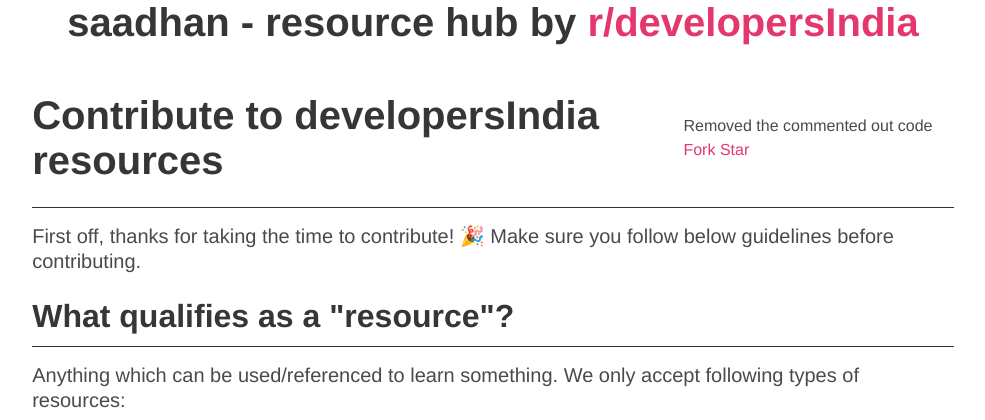
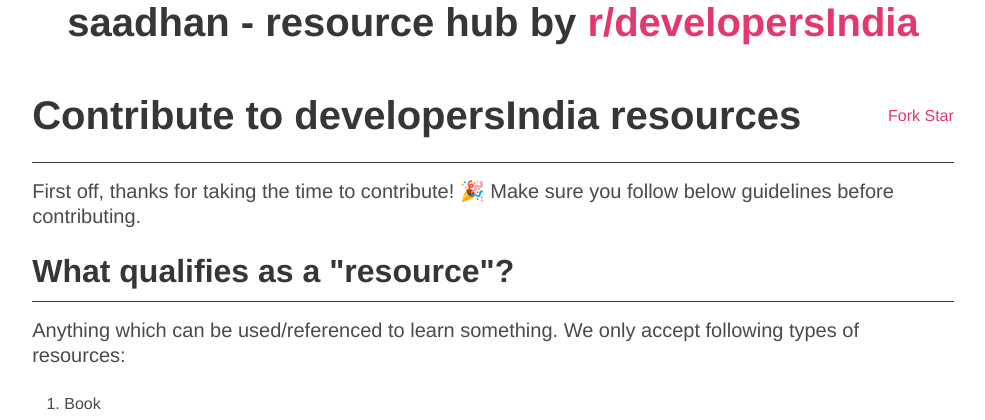
Before and after one commit to developersIndia/saadhan, a Flask app: page /how-to-contribute in a window 1280 px wide. Shown: the part 56-476 px from the top of the page, without its empty margins (147-1132 px from the left). Run offline with Flask 2, Linux system fonts and the light colour scheme; some libraries are stand-ins or nearby versions.

Commit message:
remove useless text

```diff
--- a/templates/how-to-contribute.html
+++ b/templates/how-to-contribute.html
@@ -8,7 +8,7 @@
         <h1 class="title is-2" style="margin-bottom: 0px">
           Contribute to developersIndia resources
         </h1>
-        <div class="">Removed the commented out code
+        <div class="">
           <a
             class="github-button"
             href="https://github.com/developersIndia/resources/fork"
```
